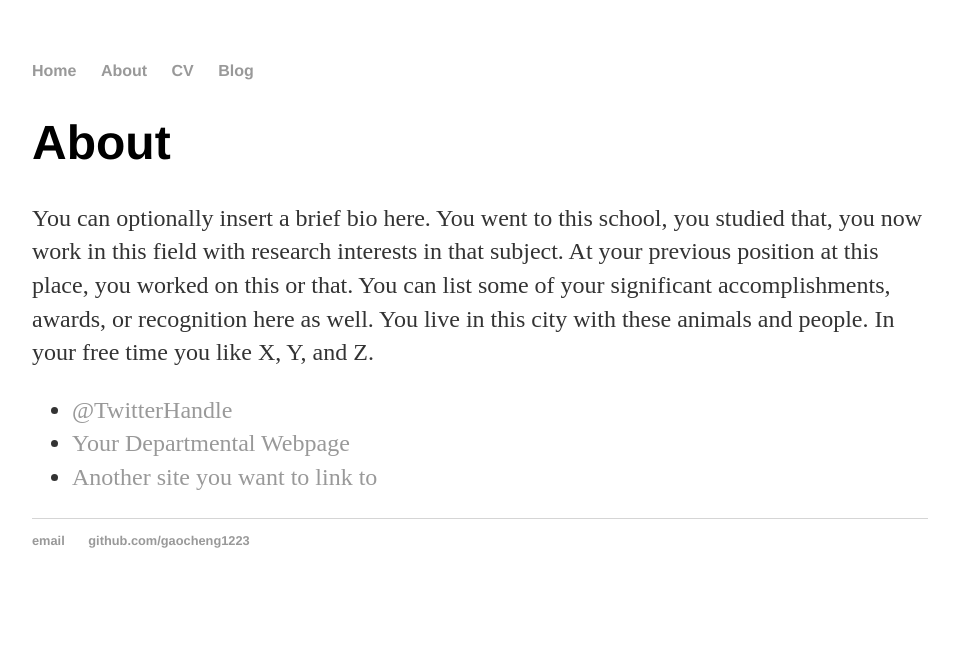
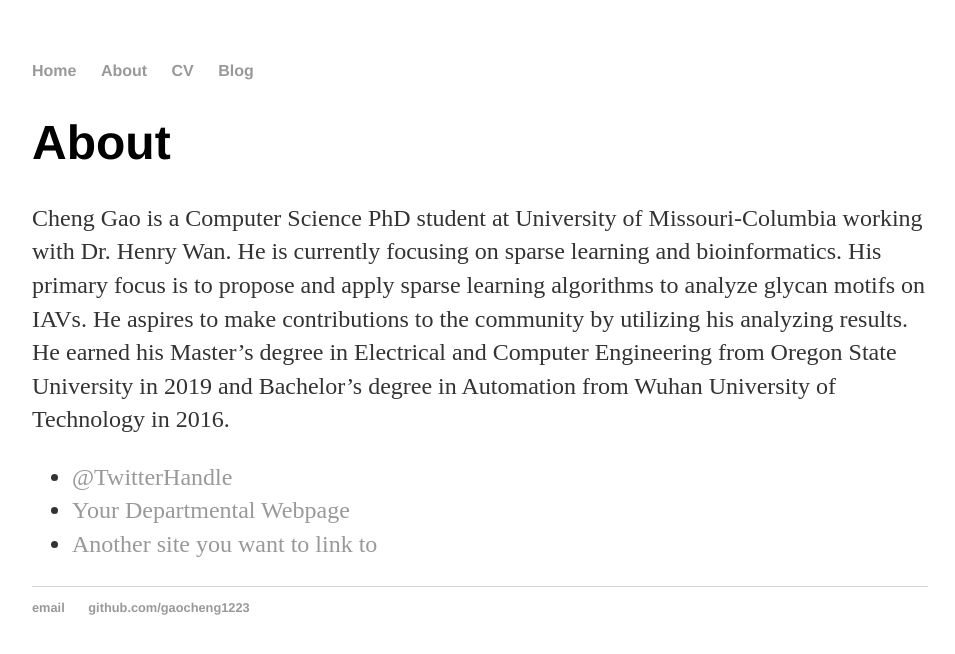
Before and after one commit to gaocheng1994/gaocheng1223.github.io, a Jekyll site: the page built from about/index.html, in a window 1280 px wide. Shown: the top 654 px of the page, without its empty margins (160-1115 px from the left). Built offline with Jekyll 4.4.1, drawn with Linux system fonts in a browser that asks for light colours.

Commit message:
Update index.html

```diff
--- a/about/index.html
+++ b/about/index.html
@@ -5,7 +5,9 @@ title: About Hank Quinlan
 
 		<div class="about">
 			<h1>About</h1>
-			<p>You can optionally insert a brief bio here. You went to this school, you studied that, you now work in this field with research interests in that subject. At your previous position at this place, you worked on this or that. You can list some of your significant accomplishments, awards, or recognition here as well. You live in this city with these animals and people. In your free time you like X, Y, and Z.</p>
+			<p>Cheng Gao is a Computer Science PhD student at University of Missouri-Columbia working with Dr. Henry Wan. He is currently focusing on sparse learning and bioinformatics. His primary focus is to propose and apply sparse learning algorithms to analyze glycan motifs on IAVs. He aspires to make contributions to the community by utilizing his analyzing results.
+
+He earned his Master’s degree in Electrical and Computer Engineering from Oregon State University in 2019 and Bachelor’s degree in Automation from Wuhan University of Technology in 2016.</p>
 
 			<ul class="contacts">
 				<li><a href="#">@TwitterHandle</a></li>
```
